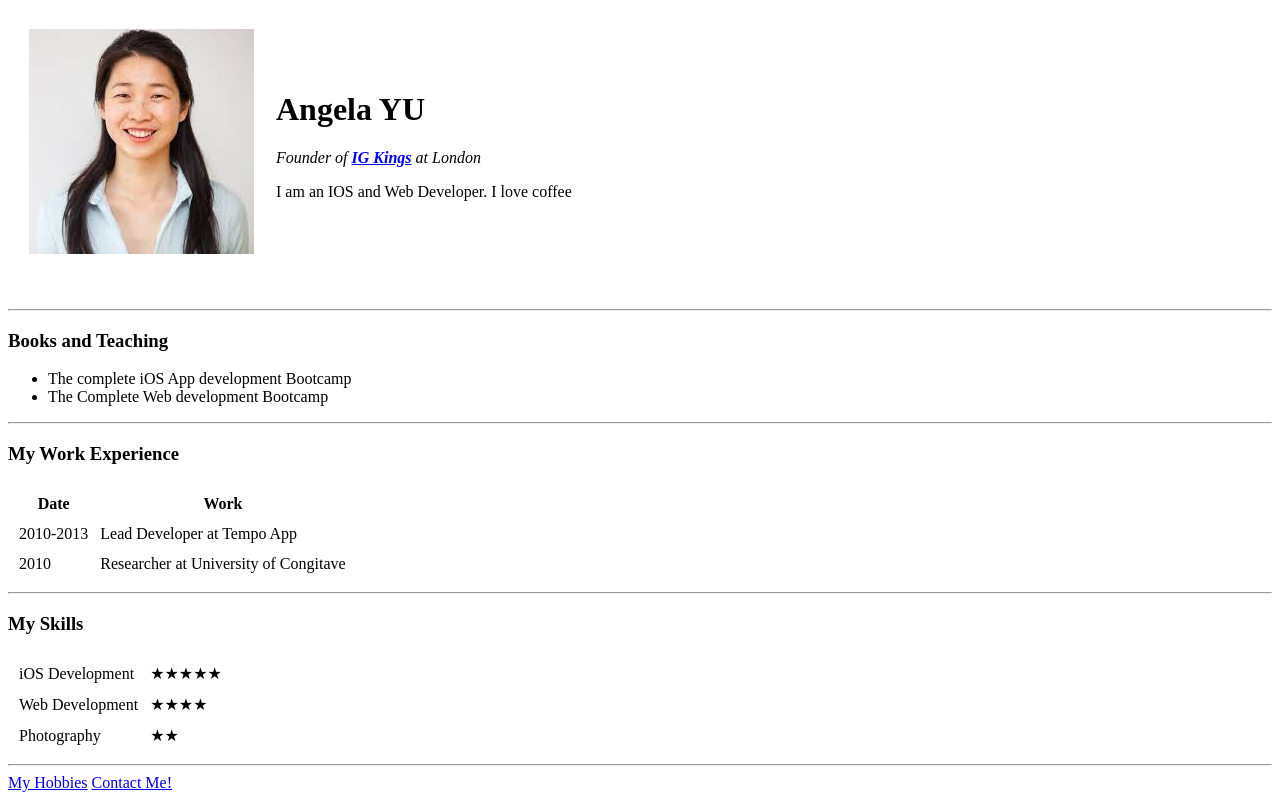
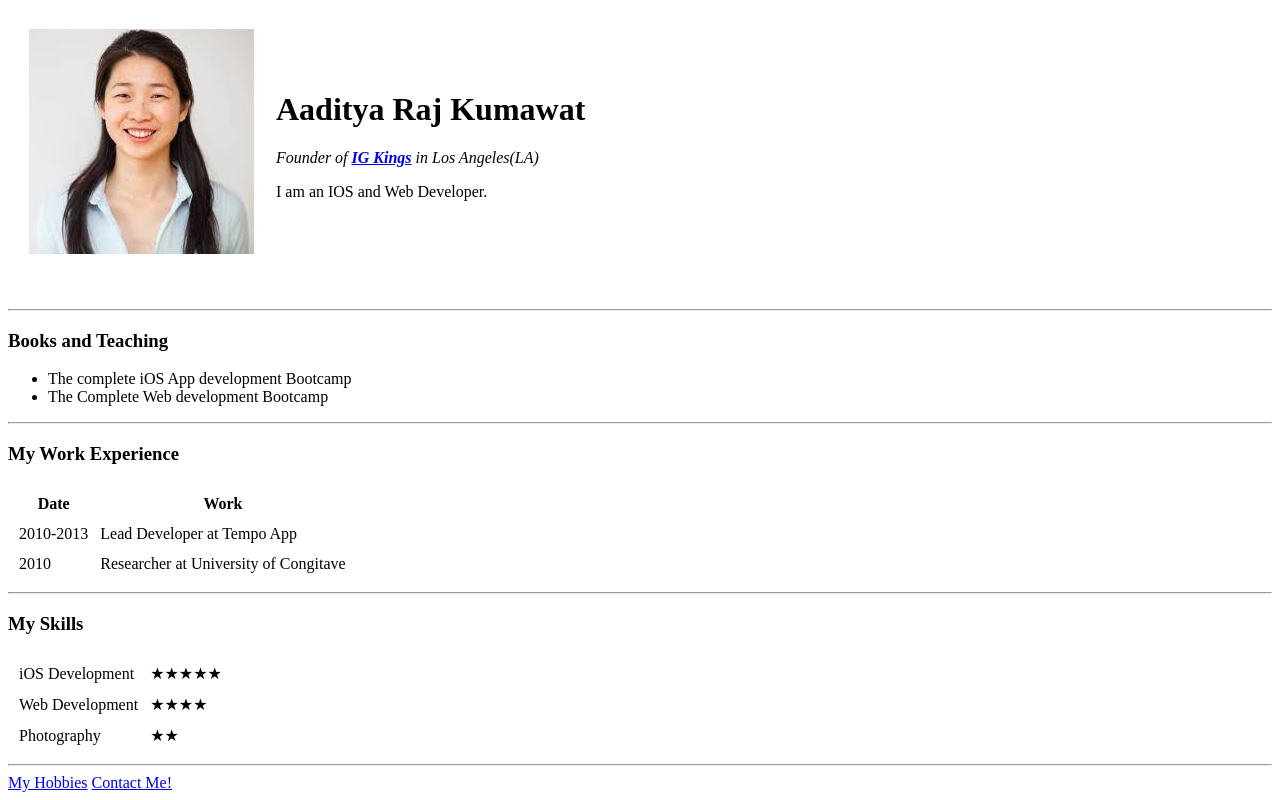
Before and after one commit to aaditya78/cv, a plain HTML site: page index.html in a window 1280 px wide. Drawn offline with Linux system fonts and the light colour scheme.

Commit message:
Update index.html

```diff
--- a/index.html
+++ b/index.html
@@ -12,9 +12,9 @@
         <tr>
             <td><img src="angela.jpg" alt="angela profile picture"></td>
             <td>
-                <h1>Angela YU</h1>
-                <p><em>Founder of <strong><a href="#">IG Kings</a></strong> at London</em></p>
-                <p>I am an IOS and Web Developer. I love coffee</p>
+                <h1>Aaditya Raj Kumawat</h1>
+                <p><em>Founder of <strong><a href="#">IG Kings</a></strong> in Los Angeles(LA)</em></p>
+                <p>I am an IOS and Web Developer.</p>
             </td>
         </tr>
         <td></td>
```
